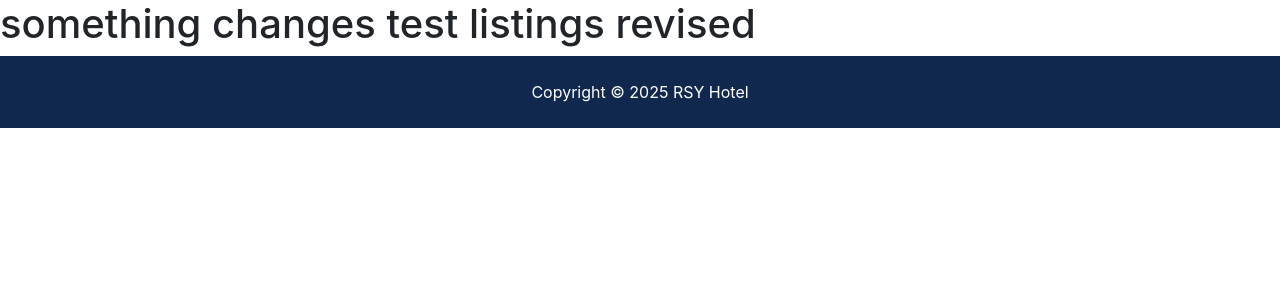
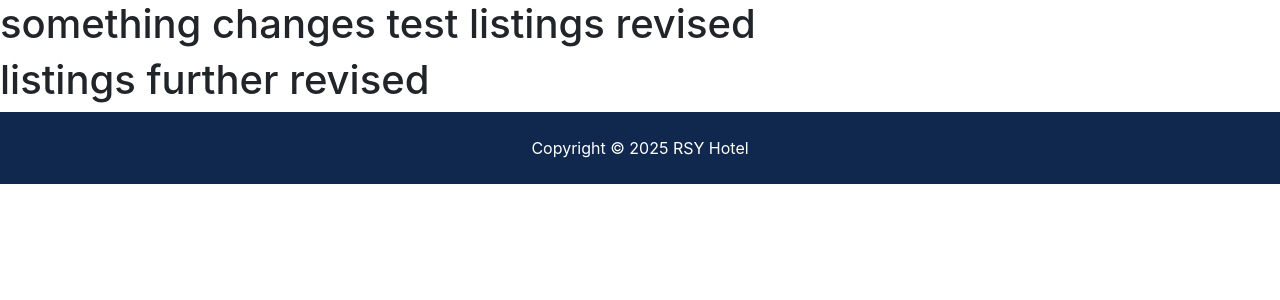
Before and after one commit to Chanronny/project_git, a Django app: page /listings/ in a window 1280 px wide. Shown: the part 152-452 px from the top of the page. Run offline with Django 4.2, Linux system fonts and the light colour scheme; some libraries are stand-ins or nearby versions.

Commit message:
Step 3 : Further Revised Listings

```diff
--- a/templates/listings/listings.html
+++ b/templates/listings/listings.html
@@ -1,4 +1,4 @@
 {% extends 'base.html' %} {% block content %}
 <h1>{{listings}} test listings revised</h1>
-
+<h1>listings further revised</h1>
 {% endblock %}
```
